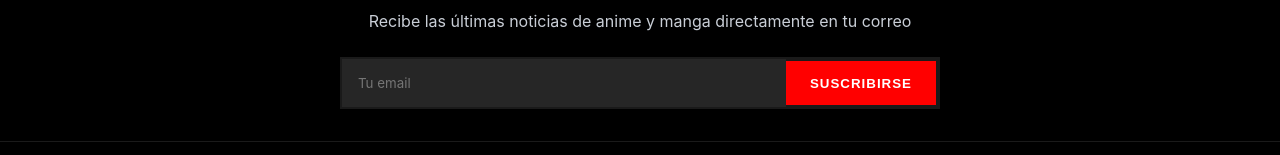
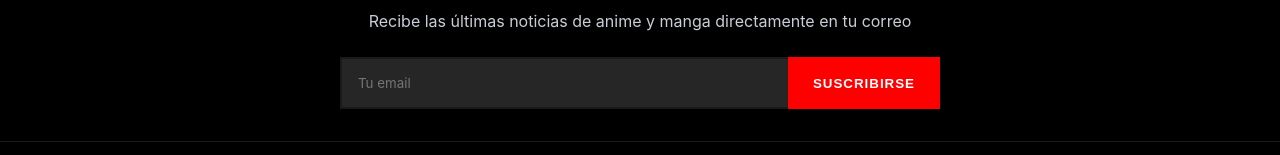
Before and after one commit to GermanIllan/Sugoi, a Vue app: page / in a window 1280 px wide. Shown: the part 797-952 px from the top of the page. Built offline with nearby package versions, Linux system fonts and the light colour scheme; the HTML template or start-up script is replaced by a standard one.

Commit message:
correccion del boton del footer

```diff
--- a/src/components/Layout/Footer.vue
+++ b/src/components/Layout/Footer.vue
@@ -137,7 +137,7 @@
 
 .newsletter-button {
   box-shadow: none; /* In form, we might want a flatter look or keep the system shadow */
-  border-left: none;
+  border:1px solid var(--color-primary);
 }
 
 /* Footer Main */
```
